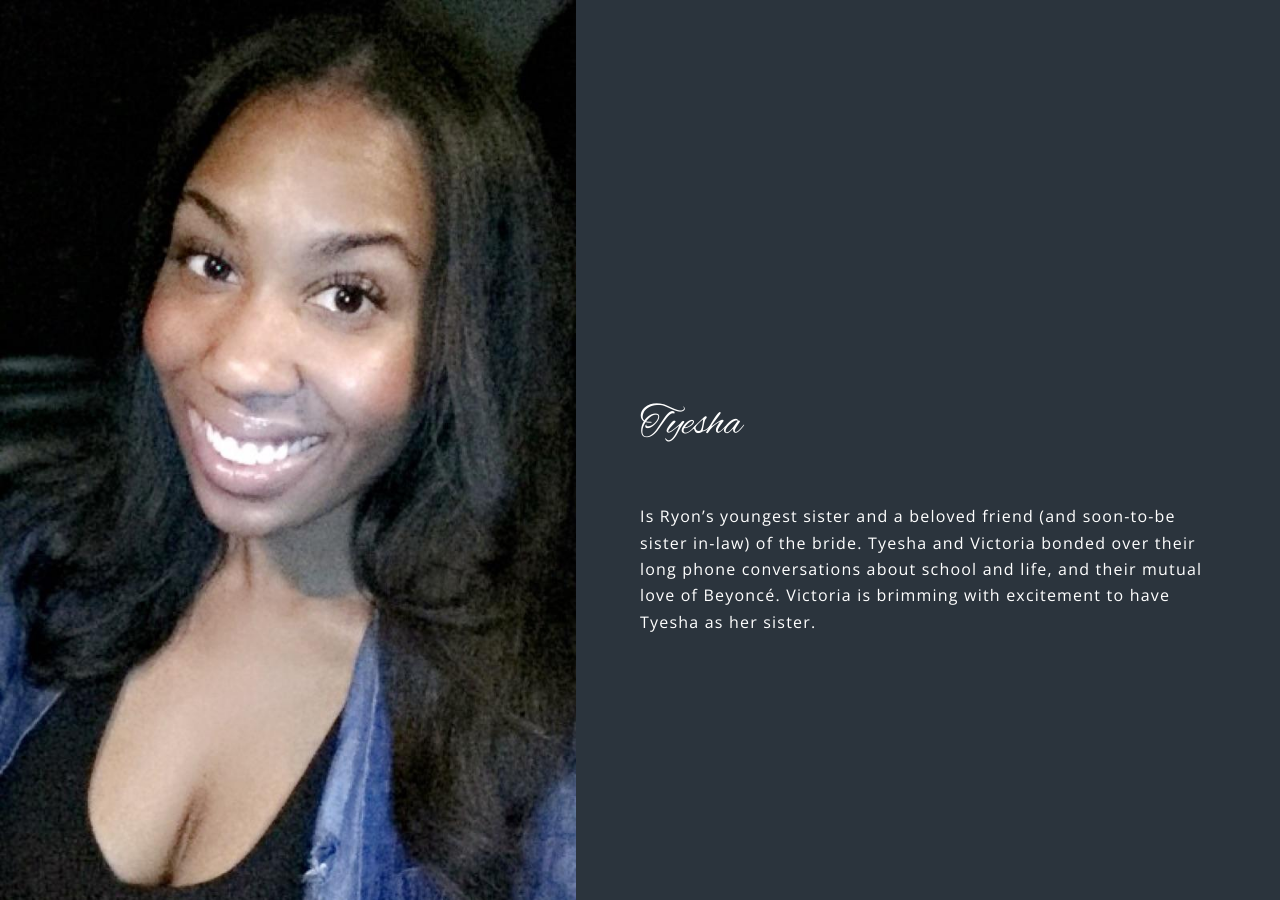
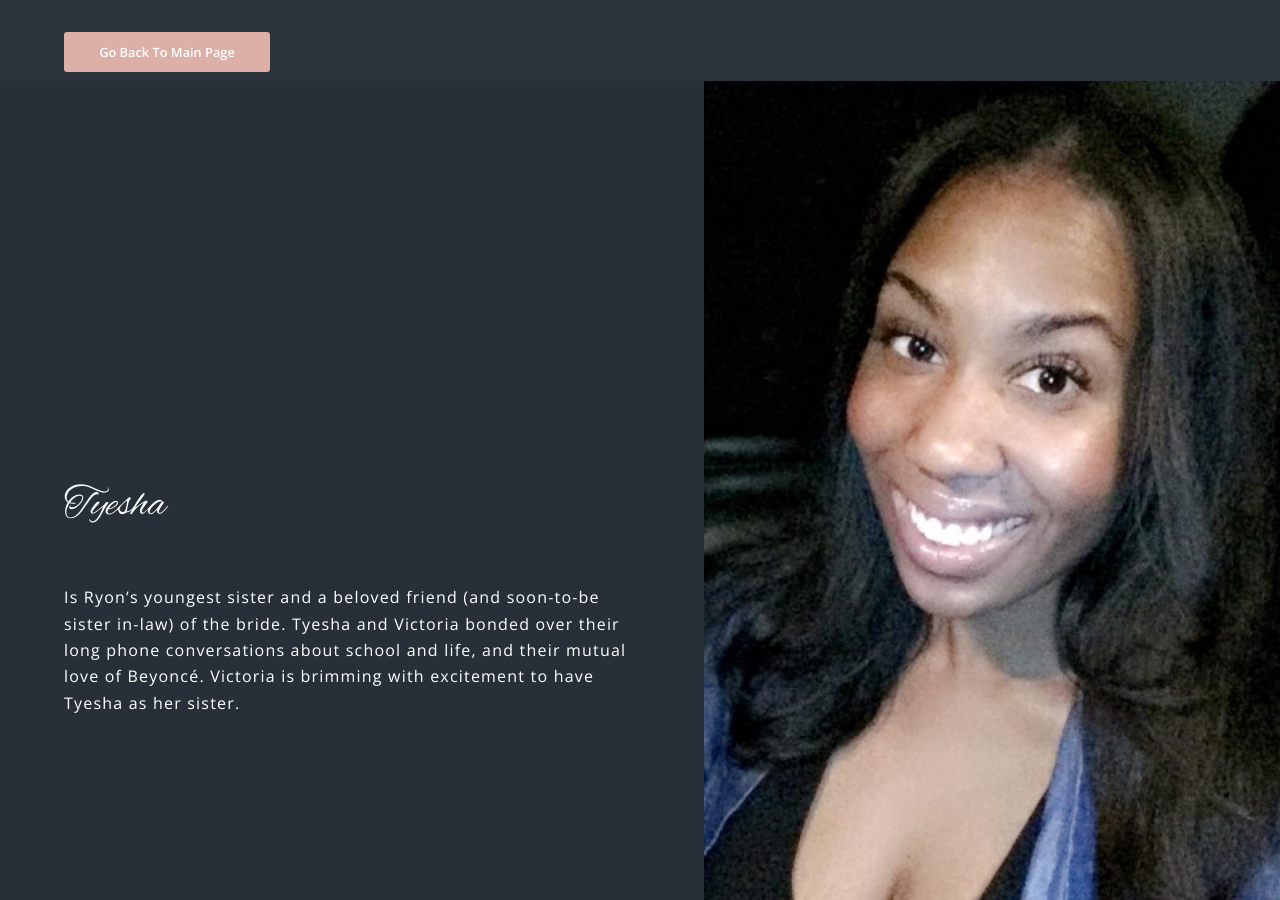
Before and after one commit to ReverendHill/ReverendHill.github.io, a Jekyll site: the page built from people.html, in a window 1280 px wide and 900 px high. Built offline with Jekyll 4.4.1, drawn with Linux system fonts in a browser that asks for light colours.

Commit message:
ADded a "Go back to main page button" and other small bug fixes

```diff
--- a/people.html
+++ b/people.html
@@ -4,6 +4,9 @@ layout: landing
 
 				<!-- Two -->
 					<section id="two" class="wrapper alt style2">
+							<section class="spotlight"><div class="content">
+									<a href="https://www.myregistry.com/wedding-registry/Kourtney-Ford-and-Ryon-Powell-Aliso-Viejo-CA/1564236" class="button special" style="background-color:#DCAFA7 "><p>Go Back To Main Page</p></a>
+								</div></section>
                         <section class="spotlight">
 							<div class="image"><img src="images/tyesha.jpg" alt="" /></div><div class="content">
 								<!-- <h2 class="mediumText">About the Couple</h2> -->
@@ -135,6 +138,9 @@ layout: landing
 									<!-- </p> -->
 							</div>
 						</section>
+						<section class="spotlight"><div class="content">
+								<a href="https://www.myregistry.com/wedding-registry/Kourtney-Ford-and-Ryon-Powell-Aliso-Viejo-CA/1564236" class="button special" style="background-color:#DCAFA7 "><p>Go Back To Main Page</p></a>
+							</div></section>
 					</section>
 
 
```
Also changed, not shown: 2 other files.
